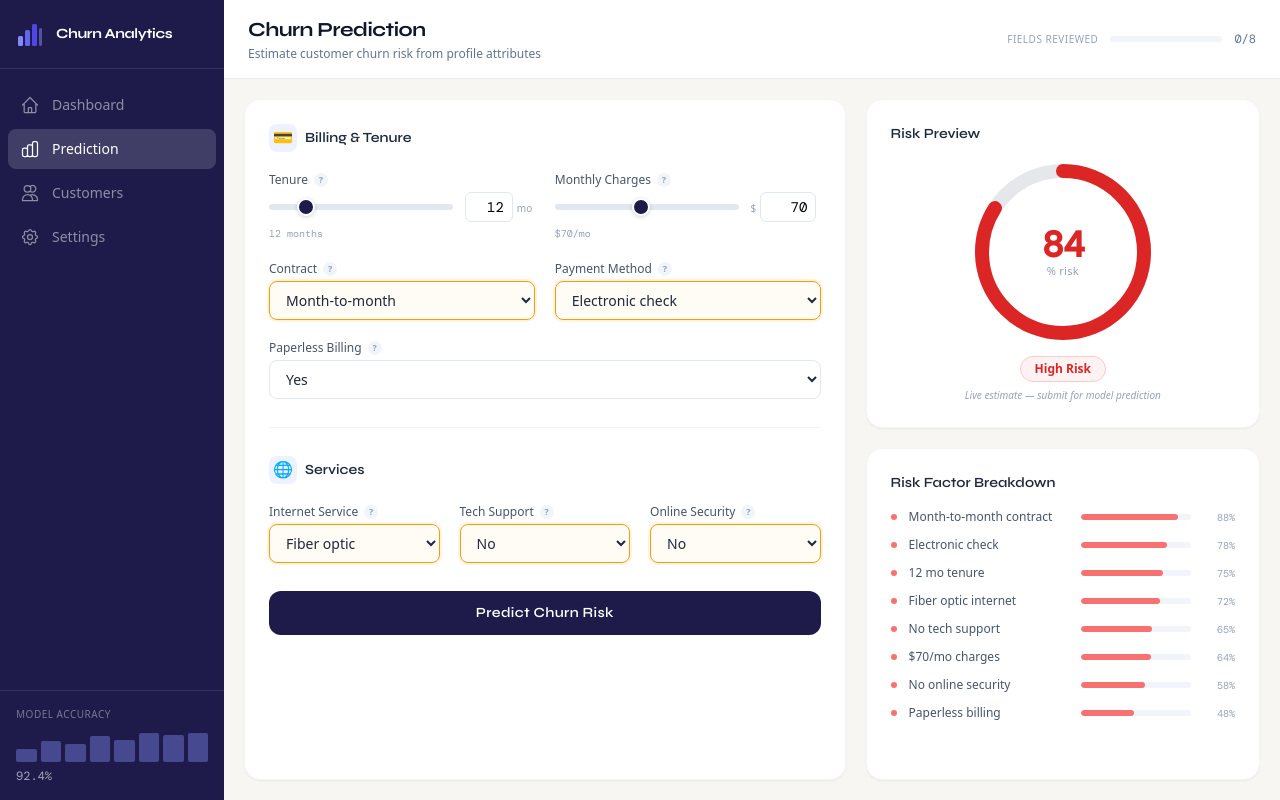
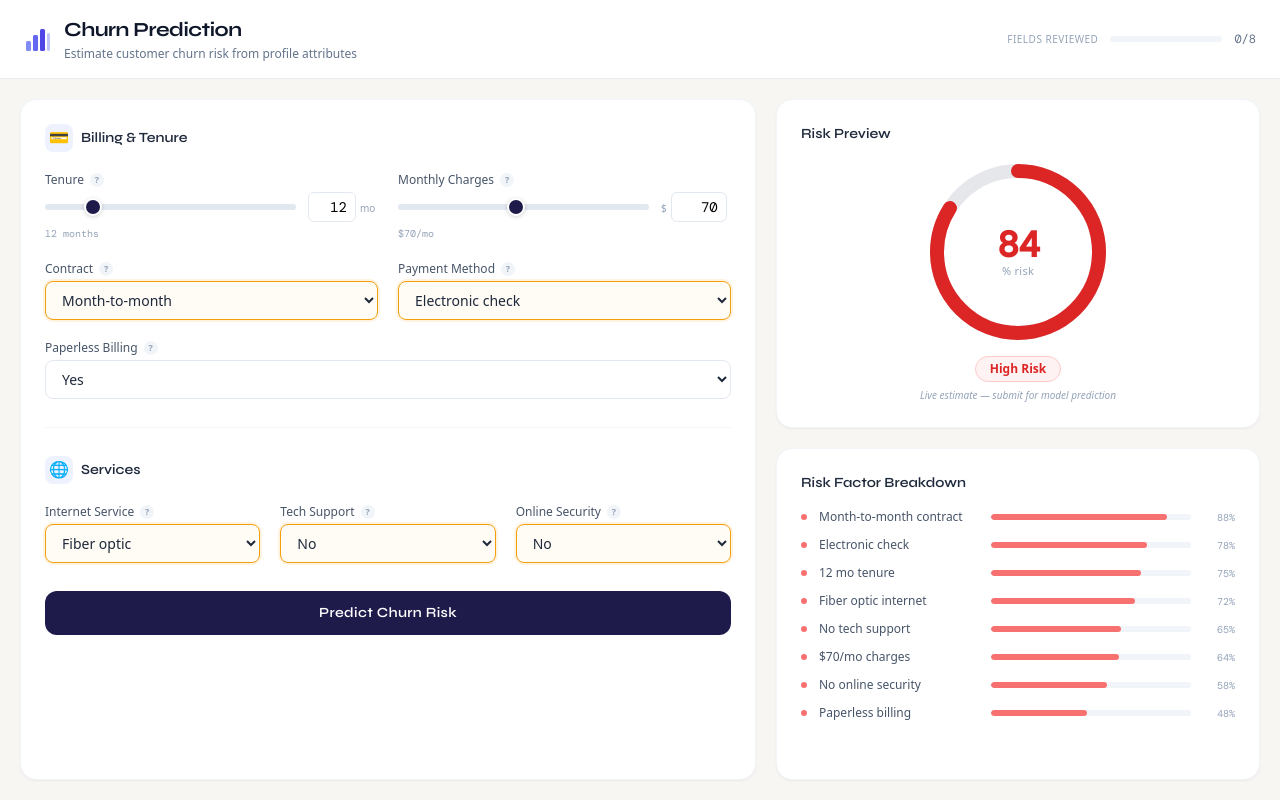
Before and after one commit to Anuradha-Herath/churn-prediction, a Next.js app in the folder frontend/: page / in a window 1280 px wide. Built offline with nearby package versions, Linux system fonts and the light colour scheme; a web font is replaced by a local one.

Commit message:
refactor: remove sidebar navigation and streamline main content layout for improved UI

```diff
--- a/frontend/app/page.tsx
+++ b/frontend/app/page.tsx
@@ -209,32 +209,6 @@ function riskColor(pct: number) {
   };
 }
 
-/* ── Sidebar nav items ─────────────────────────────────────────────── */
-const NAV = [
-  {
-    label: "Dashboard",
-    active: false,
-    d: "M3 12l2-2m0 0l7-7 7 7M5 10v10a1 1 0 001 1h3m10-11l2 2m-2-2v10a1 1 0 01-1 1h-3m-6 0a1 1 0 001-1v-4a1 1 0 011-1h2a1 1 0 011 1v4a1 1 0 001 1m-6 0h6",
-  },
-  {
-    label: "Prediction",
-    active: true,
-    d: "M9 19v-6a2 2 0 00-2-2H5a2 2 0 00-2 2v6a2 2 0 002 2h2a2 2 0 002-2zm0 0V9a2 2 0 012-2h2a2 2 0 012 2v10m-6 0a2 2 0 002 2h2a2 2 0 002-2m0 0V5a2 2 0 012-2h2a2 2 0 012 2v14a2 2 0 01-2 2h-2a2 2 0 01-2-2z",
-  },
-  {
-    label: "Customers",
-    active: false,
-    d: "M12 4.354a4 4 0 110 5.292M15 21H3v-1a6 6 0 0112 0v1zm0 0h6v-1a6 6 0 00-9-5.197M13 7a4 4 0 11-8 0 4 4 0 018 0z",
-  },
-  {
-    label: "Settings",
-    active: false,
-    d: "M10.325 4.317c.426-1.756 2.924-1.756 3.35 0a1.724 1.724 0 002.573 1.066c1.543-.94 3.31.826 2.37 2.37a1.724 1.724 0 001.066 2.573c1.756.426 1.756 2.924 0 3.35a1.724 1.724 0 00-1.066 2.573c.94 1.543-.826 3.31-2.37 2.37a1.724 1.724 0 00-2.573 1.066c-.426 1.756-2.924 1.756-3.35 0a1.724 1.724 0 00-2.573-1.066c-1.543.94-3.31-.826-2.37-2.37a1.724 1.724 0 00-1.066-2.573c-1.756-.426-1.756-2.924 0-3.35a1.724 1.724 0 001.066-2.573c-.94-1.543.826-3.31 2.37-2.37.996.608 2.296.07 2.572-1.065z M15 12a3 3 0 11-6 0 3 3 0 016 0z",
-  },
-];
-
-const SPARKLINE = [40, 65, 55, 80, 70, 90, 85, 92];
-
 /* ═══════════════════════════════════════════════════════════════════ */
 /*  MAIN PAGE                                                         */
 /* ═══════════════════════════════════════════════════════════════════ */
@@ -361,11 +335,10 @@ export default function Home() {
   /*  RENDER                                                          */
   /* ═════════════════════════════════════════════════════════════════ */
   return (
-    <div className="flex h-screen overflow-hidden bg-[#F7F6F3]">
-      {/* ── Sidebar ─────────────────────────────────────────────── */}
-      <aside className="hidden md:flex flex-col w-16 lg:w-56 bg-navy-800 text-white shrink-0 transition-all duration-300">
-        {/* Logo */}
-        <div className="flex items-center gap-3 px-4 py-5 border-b border-white/10">
+    <main className="h-screen flex flex-col overflow-hidden bg-[#F7F6F3]">
+        {/* Header bar */}
+        <header className="shrink-0 flex items-center justify-between px-6 py-4 bg-white border-b border-slate-200/80">
+          <div className="flex items-center gap-3">
             <svg
               width="28"
               height="28"
@@ -373,98 +346,11 @@ export default function Home() {
               fill="none"
               className="shrink-0"
             >
-            <rect
-              x="2"
-              y="16"
-              width="5"
-              height="10"
-              rx="1.5"
-              fill="#818CF8"
-            />
-            <rect
-              x="9"
-              y="10"
-              width="5"
-              height="16"
-              rx="1.5"
-              fill="#6366F1"
-            />
-            <rect
-              x="16"
-              y="4"
-              width="5"
-              height="22"
-              rx="1.5"
-              fill="#4F46E5"
-            />
-            <rect
-              x="23"
-              y="8"
-              width="3"
-              height="18"
-              rx="1.5"
-              fill="#818CF8"
-              opacity="0.5"
-            />
+              <rect x="2" y="16" width="5" height="10" rx="1.5" fill="#818CF8" />
+              <rect x="9" y="10" width="5" height="16" rx="1.5" fill="#6366F1" />
+              <rect x="16" y="4" width="5" height="22" rx="1.5" fill="#4F46E5" />
+              <rect x="23" y="8" width="3" height="18" rx="1.5" fill="#818CF8" opacity="0.5" />
             </svg>
-          <span className="hidden lg:block font-display text-sm font-bold tracking-tight">
-            Churn Analytics
-          </span>
-        </div>
-
-        {/* Nav */}
-        <nav className="flex-1 px-2 py-4 space-y-1">
-          {NAV.map((item) => (
-            <button
-              key={item.label}
-              className={`w-full flex items-center gap-3 px-3 py-2.5 rounded-lg text-sm transition-all duration-200 ${
-                item.active
-                  ? "bg-white/15 text-white font-medium"
-                  : "text-white/50 hover:text-white/80 hover:bg-white/5"
-              }`}
-            >
-              <svg
-                width="20"
-                height="20"
-                viewBox="0 0 24 24"
-                fill="none"
-                stroke="currentColor"
-                strokeWidth="1.5"
-                strokeLinecap="round"
-                strokeLinejoin="round"
-                className="shrink-0"
-              >
-                <path d={item.d} />
-              </svg>
-              <span className="hidden lg:block">{item.label}</span>
-            </button>
-          ))}
-        </nav>
-
-        {/* Footer sparkline accent */}
-        <div className="px-4 py-4 border-t border-white/10">
-          <div className="hidden lg:block">
-            <p className="text-[10px] text-white/40 uppercase tracking-wider mb-2">
-              Model accuracy
-            </p>
-            <div className="flex items-end gap-1 h-8">
-              {SPARKLINE.map((h, i) => (
-                <div
-                  key={i}
-                  className="flex-1 rounded-sm bg-indigo-400/40 transition-all duration-500"
-                  style={{ height: `${h}%` }}
-                />
-              ))}
-            </div>
-            <p className="text-xs text-white/60 font-mono mt-1.5">92.4%</p>
-          </div>
-        </div>
-      </aside>
-
-      {/* ── Main content ────────────────────────────────────────── */}
-      <main className="flex-1 flex flex-col min-h-0 overflow-hidden">
-        {/* Header bar */}
-        <header className="shrink-0 flex items-center justify-between px-6 py-4 bg-white border-b border-slate-200/80">
             <div>
               <h1 className="font-display text-xl font-bold text-slate-900 tracking-tight">
                 Churn Prediction
@@ -472,6 +358,7 @@ export default function Home() {
               <p className="text-xs text-slate-500 mt-0.5">
                 Estimate customer churn risk from profile attributes
               </p>
+            </div>
           </div>
 
           {/* Progress indicator */}
@@ -945,6 +832,5 @@ export default function Home() {
           </section>
         </div>
     </main>
-    </div>
   );
 }
```
Lines whose indentation alone changed are shown as unchanged.
